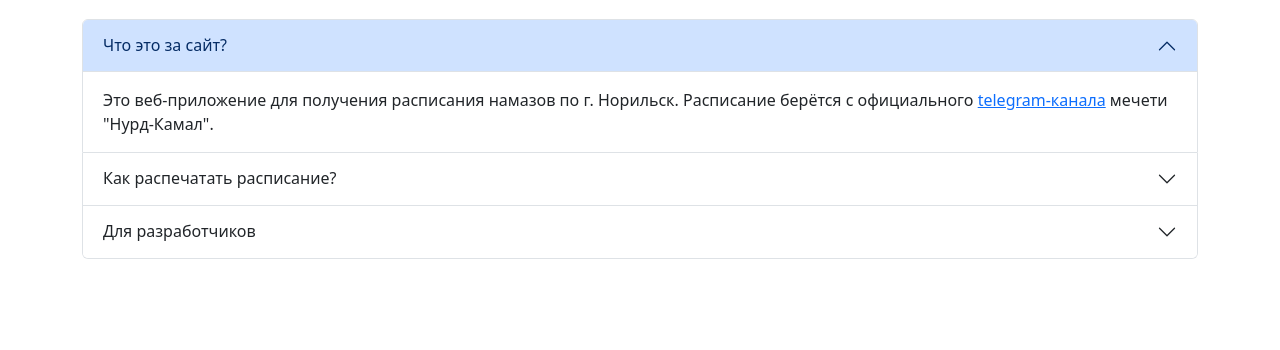
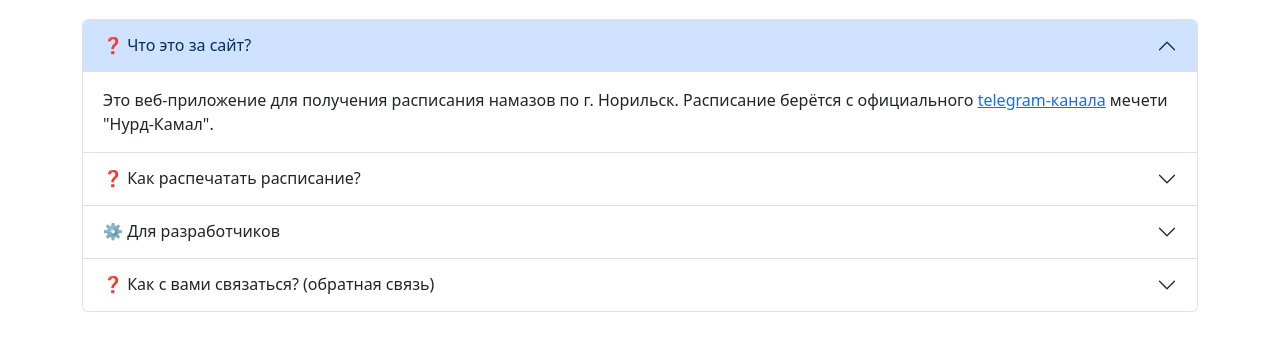
Before and after one commit to woundmee/namaztime, a plain HTML site: page frontend/index.html in a window 1280 px wide. Both pictures are taken after a click on the link "FAQ". Shown: the part 174-524 px from the top of the page. Drawn offline with nearby package versions, Linux system fonts and the light colour scheme; no server answers.

Commit message:
обновлен frontend (html): добавлено в faq accord с обратной связью.

```diff
--- a/frontend/index.html
+++ b/frontend/index.html
@@ -89,7 +89,7 @@
     <div class="accordion-item">
       <h2 class="accordion-header">
         <button class="accordion-button" type="button" data-bs-toggle="collapse" data-bs-target="#collapseOne">
-          Что это за сайт?
+          ❓ Что это за сайт?
         </button>
       </h2>
       <div id="collapseOne" class="accordion-collapse collapse show" data-bs-parent="#faqAccordion">
@@ -102,7 +102,7 @@
     <div class="accordion-item">
       <h2 class="accordion-header">
         <button class="accordion-button collapsed" type="button" data-bs-toggle="collapse" data-bs-target="#collapseTwo">
-          Как распечатать расписание?
+          ❓ Как распечатать расписание?
         </button>
       </h2>
       <div id="collapseTwo" class="accordion-collapse collapse" data-bs-parent="#faqAccordion">
@@ -118,7 +118,7 @@
     <div class="accordion-item">
       <h2 class="accordion-header">
         <button class="accordion-button collapsed" type="button" data-bs-toggle="collapse" data-bs-target="#collapseThree">
-          Для разработчиков
+          ⚙️ Для разработчиков
         </button>
       </h2>
       <div id="collapseThree" class="accordion-collapse collapse" data-bs-parent="#faqAccordion">
@@ -132,6 +132,20 @@
         </div>
       </div>
     </div>
+
+    <div class="accordion-item">
+      <h2 class="accordion-header">
+        <button class="accordion-button collapsed" type="button" data-bs-toggle="collapse" data-bs-target="#collapseFour">
+          ❓ Как с вами связаться? (обратная связь)
+        </button>
+      </h2>
+      <div id="collapseFour" class="accordion-collapse collapse" data-bs-parent="#faqAccordion">
+        <div class="accordion-body">
+          Если у вас есть вопросы - направляйте их через <a href="https://t.me/namaznsk">telegram-канал</a>. Сообщения каналы открыты.
+        </div>
+      </div>
+    </div>
+
   </div>
 </div>
 
```
